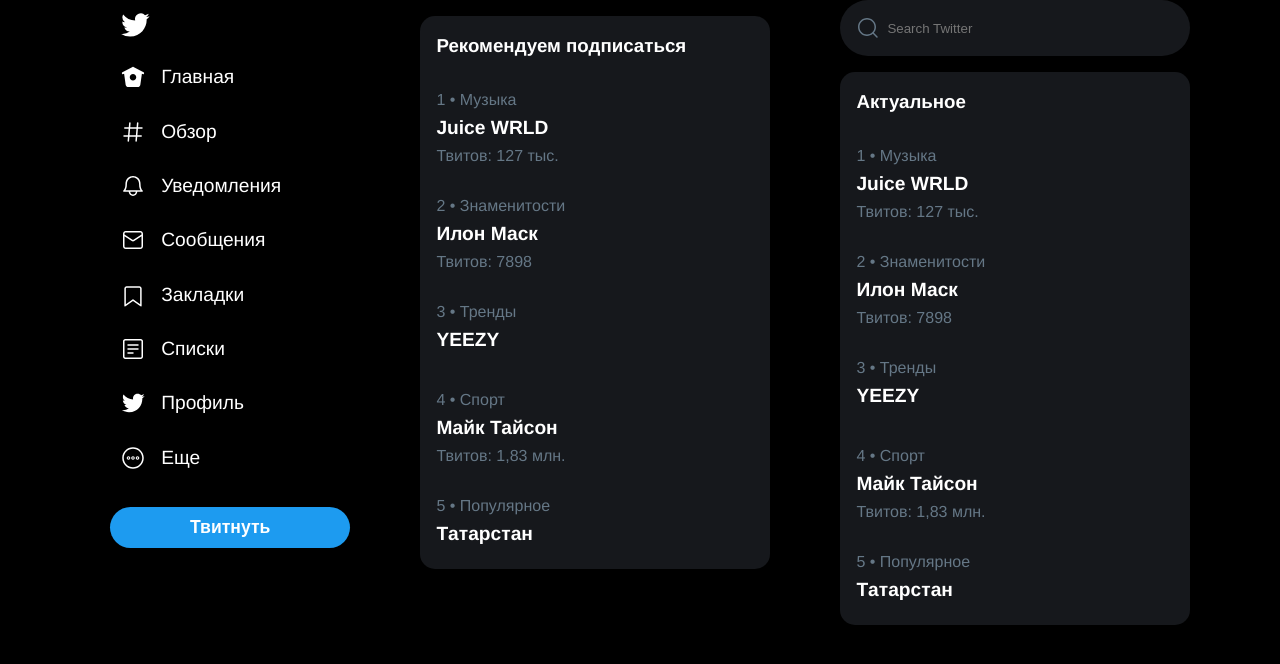
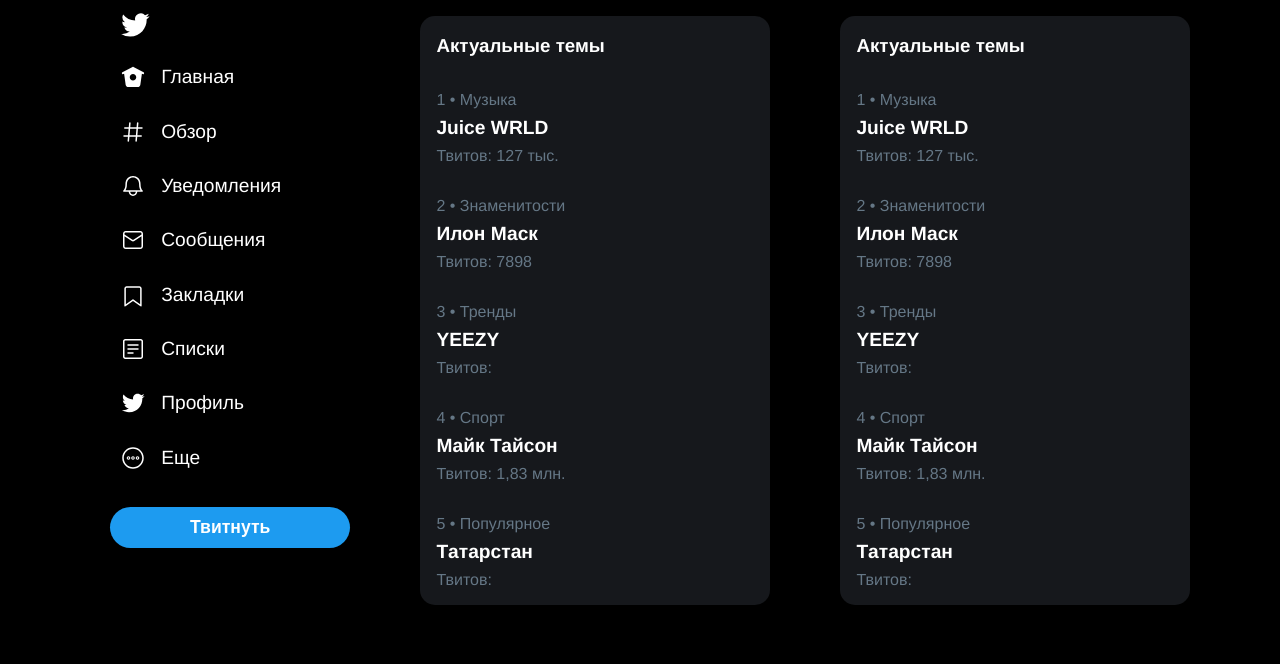
Before and after one commit to fiftysev/twitterReact, a React (Create React App) app: page /explore in a window 1280 px wide. Shown: the top 664 px of the page. Built offline with nearby package versions, Linux system fonts and the light colour scheme.

Commit message:
Change strategy

```diff
--- a/src/Layout.tsx
+++ b/src/Layout.tsx
@@ -1,9 +1,4 @@
-import React, {
-  ReactChild,
-  ReactElement,
-  ReactFragment,
-  ReactPortal,
-} from "react";
+import { ReactChild, ReactElement, ReactFragment, ReactPortal } from "react";
 import "./index.css";
 import homeIcon from "./img/home.svg";
 import hashtagIcon from "./img/hashtag.svg";
@@ -55,17 +50,26 @@
     | ReactPortal
     | null
     | undefined;
+  rightSidebarTitle?: string;
+  customRightSidebarItems?: object[];
 };
 
-const Layout = (props: layoutProps) => (
-  <div className="container">
-    <Sidebar listOfItems={sidebarItems} />
-    {props.children}
-    <ActualSidebar
-      actualData={actualSidebarItems}
-      sidebarTitle={"Актуальное"}
-    />
-  </div>
-);
+const Layout = (props: layoutProps) => {
+  const actualTitle =
+    props.rightSidebarTitle === undefined
+      ? "Актуальные темы"
+      : props.rightSidebarTitle;
+  const actualData =
+    props.customRightSidebarItems === undefined
+      ? actualSidebarItems
+      : props.customRightSidebarItems;
+  return (
+    <div className="container">
+      <Sidebar listOfItems={sidebarItems} />
+      {props.children}
+      <ActualSidebar actualData={actualData} sidebarTitle={actualTitle} />
+    </div>
+  );
+};
 
 export default Layout;
--- a/src/components/ActualSidebar/ActualSidebarElement.tsx
+++ b/src/components/ActualSidebar/ActualSidebarElement.tsx
@@ -1,4 +1,3 @@
-import { displayPartsToString } from "typescript";
 import styles from "./actualsidebar.module.scss";
 
 type SidebarElementProps = {
@@ -6,27 +5,19 @@
     category?: string;
     title?: string;
     countOfTweets?: string;
-    userFollowRec?: string;
-    userAvatarRec?: string;
   };
   index: number;
 };
 
 const ActualSidebarElement = ({ data, index }: SidebarElementProps) => (
   <div className={styles.element}>
-    {data.category && (
+    {
       <span className={styles.subhead_text}>
         {index + 1} • {data.category}
       </span>
-    )}
-    {data.userAvatarRec && <img src="./img/tweetAuthor.png" alt="avatar" />}
-    {data.title && <span className={styles.element_title}>{data.title}</span>}
-    {data.userFollowRec && (
-      <span className={styles.element_title}>{data.userFollowRec}</span>
-    )}
-    {data.countOfTweets && (
-      <span className={styles.subhead_text}>Твитов: {data.countOfTweets}</span>
-    )}
+    }
+    <span className={styles.element_title}>{data.title}</span>
+    <span className={styles.subhead_text}>Твитов: {data.countOfTweets}</span>
   </div>
 );
 
--- a/src/pages/Explore.tsx
+++ b/src/pages/Explore.tsx
@@ -1,3 +1,4 @@
+import "../index";
 import ActualSidebar from "../components/ActualSidebar/ActualSidebar";
 import Feed from "../Feed";
 import Layout from "../Layout";
@@ -16,7 +17,7 @@
       <Feed>
         <ActualSidebar
           actualData={actualSidebarItems}
-          sidebarTitle={"Рекомендуем подписаться"}
+          sidebarTitle={"Актуальные темы"}
         />
       </Feed>
     </Layout>
```
